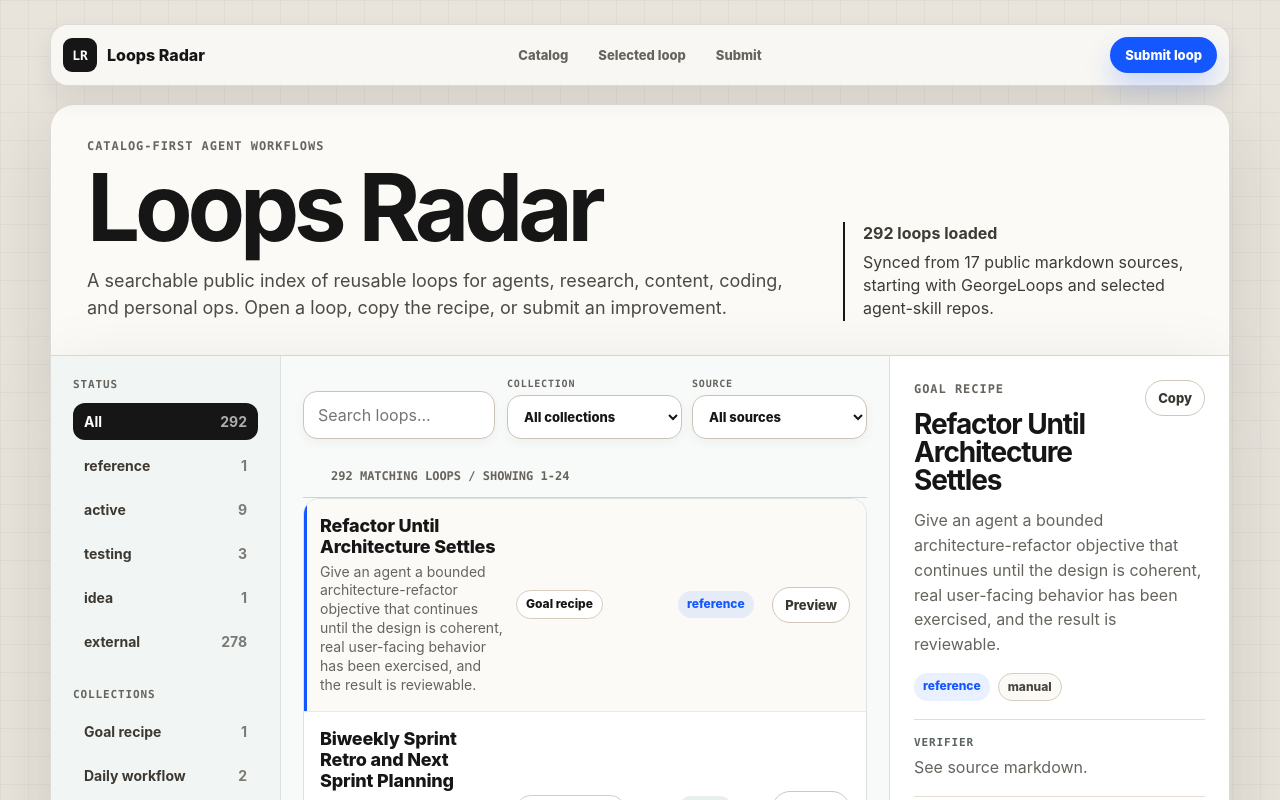
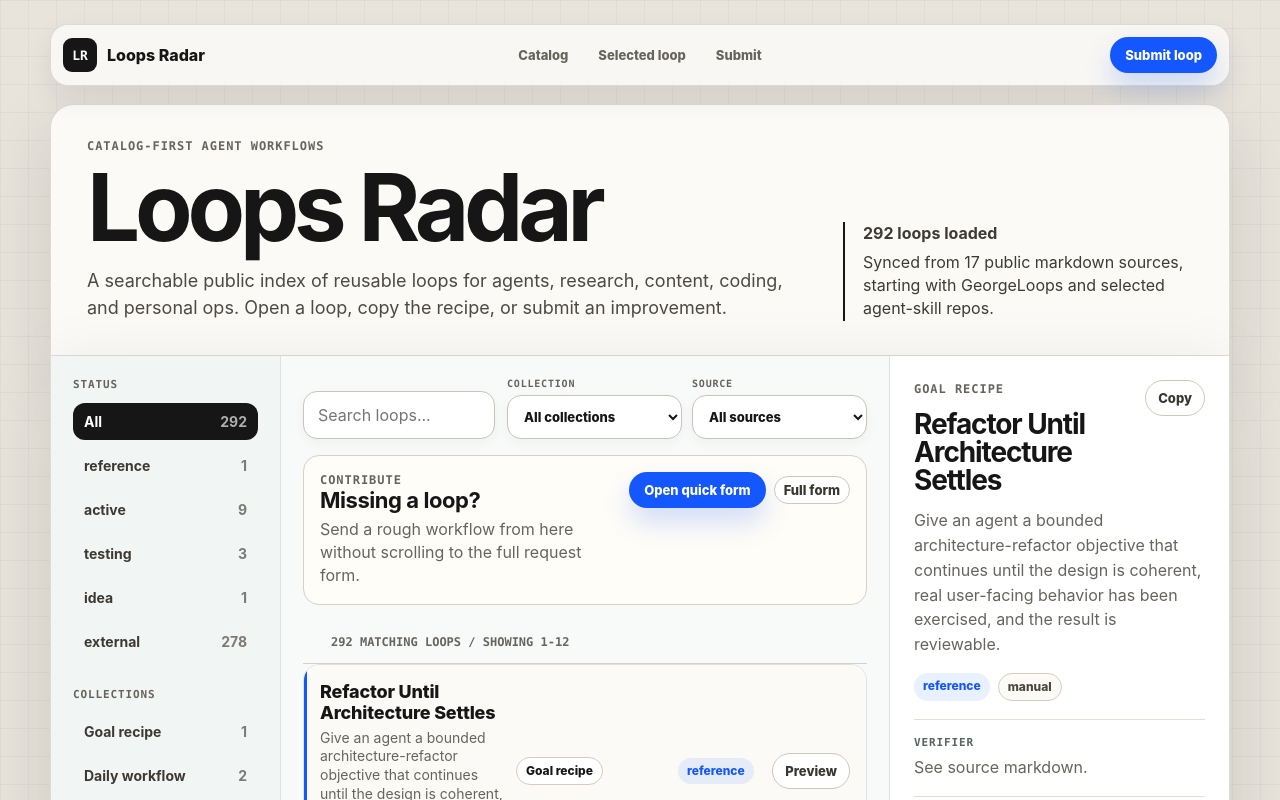
Before and after one commit to georgewangyu/loops-radar, a Next.js app: page / in a window 1280 px wide. Shown: the top 800 px of the page. Built offline with nearby package versions, Linux system fonts and the light colour scheme.

Commit message:
Improve catalog submit access

```diff
--- a/app/globals.css
+++ b/app/globals.css
@@ -363,6 +363,98 @@ h3 {
 .select-control select:focus {
   border-color: var(--accent);
   box-shadow: 0 0 0 4px rgba(20, 87, 255, 0.12);
+}
+
+.quick-submit {
+  display: grid;
+  grid-template-columns: minmax(0, 1fr) auto;
+  gap: 14px;
+  align-items: start;
+  margin-bottom: 16px;
+  border: 1px solid #d8d1c4;
+  border-radius: 16px;
+  background: #fffdf8;
+  padding: 16px;
+}
+
+.quick-submit h2 {
+  margin-bottom: 6px;
+  font-size: 22px;
+  line-height: 1.05;
+  letter-spacing: -0.02em;
+}
+
+.quick-submit p {
+  margin-bottom: 0;
+  color: var(--muted);
+  line-height: 1.45;
+}
+
+.quick-submit-actions {
+  display: flex;
+  align-items: center;
+  gap: 8px;
+}
+
+.quick-submit-form {
+  grid-column: 1 / -1;
+  display: grid;
+  grid-template-columns: 1fr 1fr;
+  gap: 10px;
+  border-top: 1px solid #e5ded4;
+  padding-top: 14px;
+}
+
+.quick-submit-form label {
+  display: grid;
+  gap: 6px;
+}
+
+.quick-submit-form label:nth-of-type(2),
+.quick-submit-form label:nth-of-type(3) {
+  grid-column: 1 / -1;
+}
+
+.quick-submit-form span {
+  color: var(--muted);
+  font-family: var(--mono);
+  font-size: 10px;
+  font-weight: 820;
+  letter-spacing: 0.08em;
+  text-transform: uppercase;
+}
+
+.quick-submit-form input,
+.quick-submit-form textarea {
+  width: 100%;
+  border: 1px solid #cbc4b6;
+  border-radius: 12px;
+  background: #fff;
+  color: var(--ink);
+  padding: 11px 12px;
+  outline: none;
+}
+
+.quick-submit-form textarea {
+  min-height: 86px;
+  resize: vertical;
+}
+
+.quick-submit-form input:focus,
+.quick-submit-form textarea:focus {
+  border-color: var(--accent);
+  box-shadow: 0 0 0 4px rgba(20, 87, 255, 0.12);
+}
+
+.quick-submit-form button {
+  justify-self: start;
+  border: 0;
+  border-radius: 999px;
+  background: var(--ink);
+  color: #fff;
+  padding: 10px 14px;
+  font-size: 13px;
+  font-weight: 820;
 }
 
 .product-table {
@@ -987,6 +1079,20 @@ li {
   .toolbar-selects {
     grid-template-columns: 1fr;
   }
+
+  .quick-submit,
+  .quick-submit-form {
+    grid-template-columns: 1fr;
+  }
+
+  .quick-submit-actions {
+    justify-content: flex-start;
+  }
+
+  .quick-submit-form label:nth-of-type(2),
+  .quick-submit-form label:nth-of-type(3) {
+    grid-column: auto;
+  }
 }
 
 @media (max-width: 560px) {
--- a/app/loops-radar-app.tsx
+++ b/app/loops-radar-app.tsx
@@ -22,7 +22,7 @@ const submissionTypes = [
   ["improve-loop", "Improve loop"],
 ] as const;
 
-const pageSize = 24;
+const pageSize = 12;
 
 const issueLabels: Record<string, string> = {
   title: "Loop title",
@@ -59,6 +59,7 @@ export function LoopsRadarApp({ loops }: Props) {
   const [error, setError] = useState("");
   const [copied, setCopied] = useState("");
   const [page, setPage] = useState(1);
+  const [quickSubmitOpen, setQuickSubmitOpen] = useState(false);
 
   const filteredLoops = useMemo(() => {
     const normalizedQuery = query.trim().toLowerCase();
@@ -124,7 +125,7 @@ export function LoopsRadarApp({ loops }: Props) {
 
     const form = new FormData(formElement);
     const payload = {
-      submissionType,
+      submissionType: String(form.get("submissionType") || submissionType),
       visibility: String(form.get("visibility") || "public"),
       title: String(form.get("title") || ""),
       outcome: String(form.get("outcome") || ""),
@@ -267,6 +268,80 @@ export function LoopsRadarApp({ loops }: Props) {
               </label>
             </div>
           </div>
+
+          <section className="quick-submit" aria-label="Quick loop submission">
+            <div>
+              <p className="eyebrow">Contribute</p>
+              <h2>Missing a loop?</h2>
+              <p>
+                Send a rough workflow from here without scrolling to the full
+                request form.
+              </p>
+            </div>
+            <div className="quick-submit-actions">
+              <button
+                className="primary"
+                onClick={() => setQuickSubmitOpen((value) => !value)}
+                type="button"
+              >
+                {quickSubmitOpen ? "Close quick form" : "Open quick form"}
+              </button>
+              <a className="text-button" href="#submit">
+                Full form
+              </a>
+            </div>
+            {quickSubmitOpen ? (
+              <form className="quick-submit-form" onSubmit={onSubmit}>
+                <input name="submissionType" type="hidden" value="submit-loop" />
+                <input name="visibility" type="hidden" value="public" />
+                <input className="trap" name="website" tabIndex={-1} autoComplete="off" />
+                <label>
+                  <span>Title</span>
+                  <input
+                    name="title"
+                    placeholder="A repeatable workflow name"
+                    minLength={4}
+                    maxLength={120}
+                    required
+                  />
+                </label>
+                <label>
+                  <span>Outcome</span>
+                  <textarea
+                    name="outcome"
+                    placeholder="What does this help someone do?"
+                    minLength={10}
+                    maxLength={1200}
+                    required
+                  />
+                </label>
+                <label>
+                  <span>Steps</span>
+                  <textarea
+                    name="steps"
+                    placeholder="Paste the rough loop shape..."
+                    minLength={10}
+                    maxLength={2500}
+                    required
+                  />
+                </label>
+                <label>
+                  <span>Link or context</span>
+                  <input name="context" placeholder="Optional repo, post, or note" />
+                </label>
+                <input name="handle" type="hidden" value="" />
+                <button disabled={formStatus === "submitting"} type="submit">
+                  {formStatus === "submitting" ? "Sending..." : "Create issue"}
+                </button>
+                {formStatus === "success" ? (
+                  <div className="notice success">Submission sent.</div>
+                ) : null}
+                {formStatus === "error" ? (
+                  <div className="notice error">{error}</div>
+                ) : null}
+              </form>
+            ) : null}
+          </section>
 
           <div className="list-meta">
             <span>
```
Also changed, not shown: 1 other file (tests, documents, lock files or other folders).
